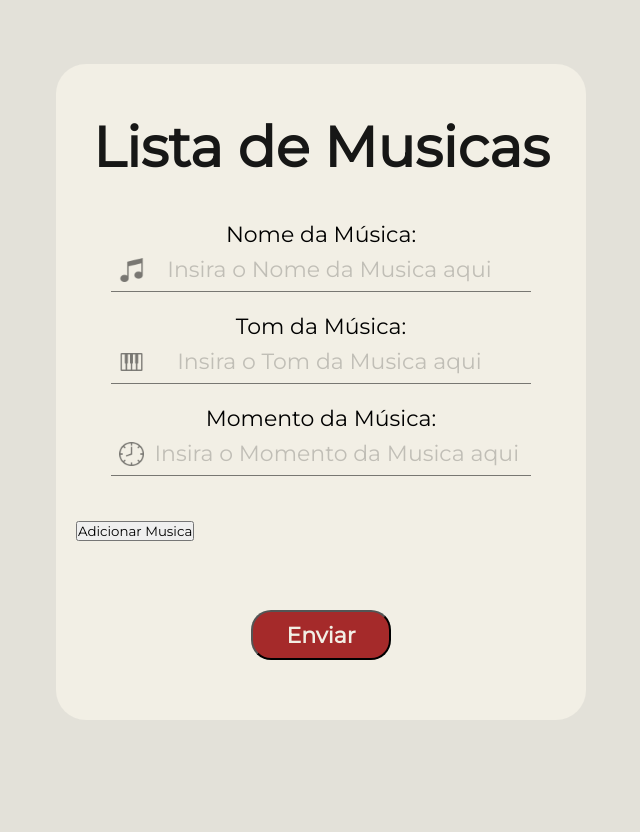
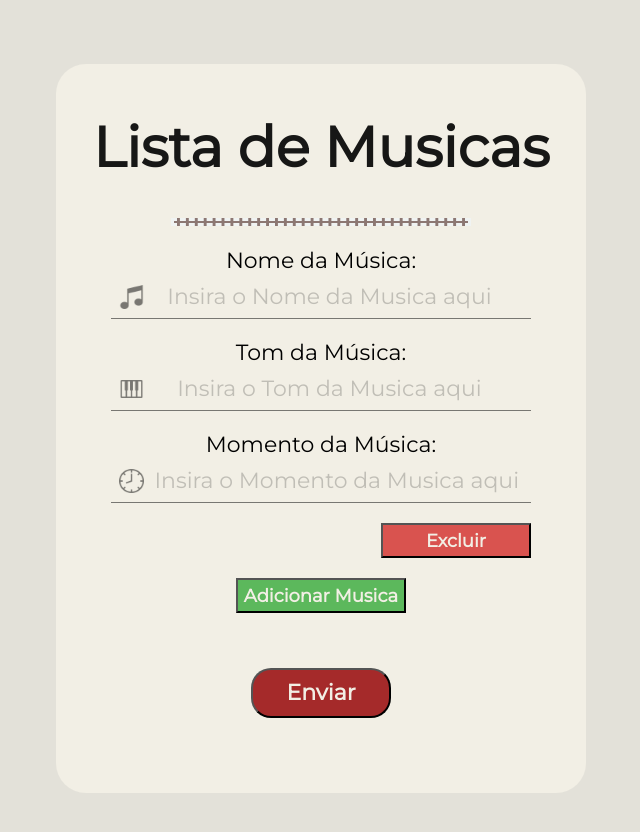
Before and after one commit to lipe-s-m/Lista-De-Musicas, a React (Create React App) app: page / in a window 1280 px wide. Shown: the top 832 px of the page, without its empty margins (319-959 px from the left). Built offline with nearby package versions, Linux system fonts and the light colour scheme.

Commit message:
adicionar e excluir musicas

```diff
--- a/src/Pages/Home/Home.css
+++ b/src/Pages/Home/Home.css
@@ -1,5 +1,5 @@
-.container-fundo{
-    background-color: #F2EFE5;
+.container-fundo {
+  background-color: #f2efe5;
   width: 490px;
   margin: 0 auto 300px;
   margin-top: 5%;
@@ -7,34 +7,32 @@
   justify-content: center;
   padding: 20px;
   padding-bottom: 14%;
-
-
 }
-.title{
+.title {
   width: auto;
-    height: 80px;
   font-size: 56px;
   text-align: center;
   font-weight: 1000;
   opacity: 90%;
   margin-top: 6%;
 }
-.info{
+.info {
   width: 420px;
   height: 200px;
   position: relative;
-    margin-top: 26%;
+  margin-top: 30%;
   left: 50%;
   transform: translate(-50%, -50%);
+  margin-bottom: 30px;
+  padding-bottom: 20px;
 }
 
 /* NOME */
-.info-nome{
+.info-nome {
   width: auto;
   height: 72px;
-
 }
-.info-nome-title{
+.info-nome-title {
   width: auto;
   height: 32px;
   top: 50%;
@@ -43,7 +41,7 @@
   font-size: 22px;
   font-weight: 560;
 }
-.info-nome-img{
+.info-nome-img {
   background-size: cover; /* Ajusta o tamanho da imagem para cobrir toda a área */
   background-position: left center; /* Cola a imagem à esquerda */
   width: 25px;
@@ -52,14 +50,14 @@
   opacity: 50%;
 }
 
-.info-label-nome{
+.info-label-nome {
   display: inline-block; /* Isso permite definir largura e altura */
   position: relative;
   text-align: center; /* Centralize o conteúdo do rótulo */
   margin-top: 2%;
   width: 350px;
 }
-.info-label-nome input{
+.info-label-nome input {
   display: inline-block; /* Isso permite definir largura e altura */
   position: relative;
   left: 3%;
@@ -67,18 +65,17 @@
   width: 350px;
   border: none;
   text-align: center; /* Centralize o conteúdo do rótulo */
-    background-color: #F2EFE5;
+  background-color: #f2efe5;
   top: -5px;
-
 }
-.info-label-nome input::placeholder{
+.info-label-nome input::placeholder {
   color: black;
   opacity: 20%;
   font-size: 22px;
   font-weight: 200;
 }
 
-hr{
+hr {
   width: 100%; /* Ajusta a largura para preencher toda a largura do contêiner pai */
   height: 0.1px;
   border: none; /* Remove a borda padrão */
@@ -89,12 +86,12 @@ hr{
 
 /* TOM */
 
-.info-tom{
+.info-tom {
   margin-top: 20px;
   width: auto;
   height: 72px;
 }
-.info-tom-title{
+.info-tom-title {
   width: auto;
   height: 32px;
   top: 50%;
@@ -103,7 +100,7 @@ hr{
   font-size: 22px;
   font-weight: 560;
 }
-.info-tom-img{
+.info-tom-img {
   background-size: cover; /* Ajusta o tamanho da imagem para cobrir toda a área */
   background-position: left center; /* Cola a imagem à esquerda */
   width: 25px;
@@ -112,14 +109,14 @@ hr{
   opacity: 50%;
 }
 
-.info-label-tom{
+.info-label-tom {
   display: inline-block; /* Isso permite definir largura e altura */
   position: relative;
   text-align: center; /* Centralize o conteúdo do rótulo */
   margin-top: 2%;
   width: 350px;
 }
-.info-label-tom input{
+.info-label-tom input {
   display: inline-block; /* Isso permite definir largura e altura */
   position: relative;
   left: 3%;
@@ -127,18 +124,17 @@ hr{
   width: 350px;
   border: none;
   text-align: center; /* Centralize o conteúdo do rótulo */
-    background-color: #F2EFE5;
+  background-color: #f2efe5;
   top: -5px;
-
 }
-.info-label-tom input::placeholder{
+.info-label-tom input::placeholder {
   color: black;
   opacity: 20%;
   font-size: 22px;
   font-weight: 200;
 }
 
-hr{
+hr {
   width: 100%; /* Ajusta a largura para preencher toda a largura do contêiner pai */
   height: 0.1px;
   border: none; /* Remove a borda padrão */
@@ -149,12 +145,12 @@ hr{
 
 /* TOM */
 
-.info-momento{
+.info-momento {
   margin-top: 20px;
   width: auto;
   height: 72px;
 }
-.info-momento-title{
+.info-momento-title {
   width: auto;
   height: 32px;
   top: 50%;
@@ -163,7 +159,7 @@ hr{
   font-size: 22px;
   font-weight: 560;
 }
-.info-momento-img{
+.info-momento-img {
   background-size: cover; /* Ajusta o tamanho da imagem para cobrir toda a área */
   background-position: left center; /* Cola a imagem à esquerda */
   width: 25px;
@@ -172,14 +168,14 @@ hr{
   opacity: 50%;
 }
 
-.info-label-momento{
+.info-label-momento {
   display: inline-block; /* Isso permite definir largura e altura */
   position: relative;
   text-align: center; /* Centralize o conteúdo do rótulo */
   margin-top: 2%;
   width: 350px;
 }
-.info-label-momento input{
+.info-label-momento input {
   display: inline-block; /* Isso permite definir largura e altura */
   position: relative;
   left: 1.5%;
@@ -187,18 +183,17 @@ hr{
   width: 375px;
   border: none;
   text-align: center; /* Centralize o conteúdo do rótulo */
-    background-color: #F2EFE5;
+  background-color: #f2efe5;
   top: -5px;
-
 }
-.info-label-momento input::placeholder{
+.info-label-momento input::placeholder {
   color: black;
   opacity: 20%;
   font-size: 22px;
   font-weight: 200;
 }
 
-hr{
+hr {
   width: 100%; /* Ajusta a largura para preencher toda a largura do contêiner pai */
   height: 0.1px;
   border: none; /* Remove a borda padrão */
@@ -207,15 +202,27 @@ hr{
   opacity: 0.5; /* Define a opacidade do traço */
 }
 
+.linha-divisoria {
+  margin: 0 auto;
+  width: 70%; /* Ajusta a largura para preencher toda a largura do contêiner pai */
+  height: 2px;
+  border-style: dashed; /* Define um estilo de linha pontilhada */
+  border-color: aliceblue;
+  background-color: #290202; /* Define a cor do traço */
+  margin-top: 20px; /* Espaçamento superior entre o hr e o conteúdo acima */
+  opacity: 0.5; /* Define a opacidade do traço */
+  display: flex;
+  margin-bottom: 5%;
+}
 
 /* botoes */
-.confirmar{
+.confirmar-envio {
   width: 140px;
   height: 50px;
   display: block;
 
   background-color: brown;
-    color: #F2EFE5;
+  color: #f2efe5;
   font-weight: bold;
   font-size: 22px;
   border-radius: 20px;
@@ -223,9 +230,30 @@ hr{
   left: 50%; /* Centralizar o botão horizontalmente */
   transform: translateX(-50%); /* Centralizar o botão horizontalmente */
   margin-top: 7%;
-
 }
-
-.test{
-    z-index: 8;
+.excluir-musica {
+  background-color: #d9534f;
+  margin-top: 20px;
+  display: flex;
+  margin-left: auto;
+  width: 150px;
+  height: 35px;
+  align-items: center;
+  justify-content: center;
+  font-weight: bold;
+  font-size: 18px;
+  color: #f2efe5;
 }
+.adicionar-musica {
+  background-color: #5cb85c;
+  margin-top: 20px;
+  display: flex;
+  width: 170px;
+  height: 35px;
+  align-items: center;
+  justify-content: center;
+  font-weight: bold;
+  font-size: 18px;
+  color: #f2efe5;
+  margin: 0 auto;
+}
--- a/src/Pages/Home/Home.jsx
+++ b/src/Pages/Home/Home.jsx
@@ -5,30 +5,31 @@ import tomIcon from "../../UI/Icons/003-keyboard.png";
 import momentoIcon from "../../UI/Icons/001-clock.png";
 
 function Home() {
-  const [conjuntos, setConjuntos] = useState([
+  const [musicas, setMusicas] = useState([
     { textoNome: "", textoTom: "", textoMomento: "" },
   ]);
 
-  const adicionarConjunto = () => {
-    setConjuntos([
-      ...conjuntos,
-      { textoNome: "", textoTom: "", textoMomento: "" },
-    ]);
+  const adicionarMusica = () => {
+    setMusicas([...musicas, { textoNome: "", textoTom: "", textoMomento: "" }]);
+  };
+  const excluirMusica = (index) => {
+    const novosMusicas = [...musicas];
+    const musicasFiltered = novosMusicas.filter((_, i) => i !== index);
+    setMusicas(musicasFiltered);
   };
 
   const handleChange = (index, campo, valor) => {
-    const novosConjuntos = [...conjuntos];
-    novosConjuntos[index][campo] = valor;
-    setConjuntos(novosConjuntos);
+    const novosMusicas = [...musicas];
+    novosMusicas[index][campo] = valor;
+    setMusicas(novosMusicas);
   };
 
   // texto enviado
-  const handleSubmit = ( event) => {
-
+  const handleSubmit = (event) => {
     let textoResultado = "";
     event.preventDefault();
-    for(let i = 0; i < conjuntos.length; i++){
-      const { textoNome, textoTom, textoMomento } = conjuntos[i];
+    for (let i = 0; i < musicas.length; i++) {
+      const { textoNome, textoTom, textoMomento } = musicas[i];
       textoResultado += `\n* ${textoNome}  -  *(${textoTom})* / ${textoMomento}`;
     }
 
@@ -48,12 +49,10 @@ function Home() {
       <div className="container-fundo">
         <div className="title"> Lista de Musicas </div>
 
-        {conjuntos.map((conjunto, index) => (
-          <form
-            key={index}
-            className="info"
-            onSubmit={(e) => handleSubmit(index, e)}
-          >
+        {musicas.map((conjunto, index) => (
+          <form key={index} className="info" onSubmit={(e) => handleSubmit(e)}>
+                        <hr className="linha-divisoria"></hr>
+
             {/* NOME */}
             <div className="info-nome">
               <div className="info-nome-title">Nome da Música:</div>
@@ -117,13 +116,26 @@ function Home() {
               <hr></hr>
             </div>
 
+            <button
+              className="excluir-musica"
+              type="button"
+              onClick={() => excluirMusica(index)}
+            >
+              Excluir
+            </button>
+
           </form>
         ))}
-        <button className="confirmar" type="submit" onClick={(e) => handleSubmit( e)}>
+        <button
+          className="confirmar-envio"
+          type="submit"
+          onClick={(e) => handleSubmit(e)}>
           Enviar
         </button>
-        <button onClick={adicionarConjunto}>Adicionar Musica</button>
 
+        <button className="adicionar-musica" type="button" onClick={adicionarMusica}>
+          Adicionar Musica
+        </button>
       </div>
     </>
   );
```
Lines whose indentation alone changed are shown as unchanged.
